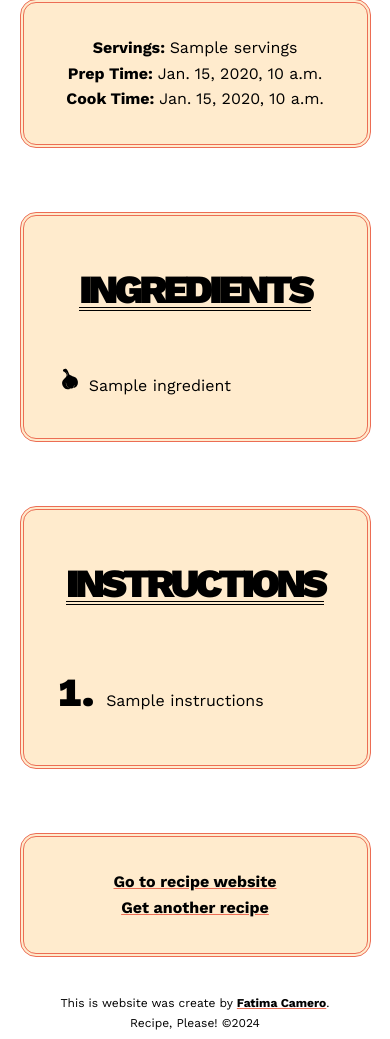
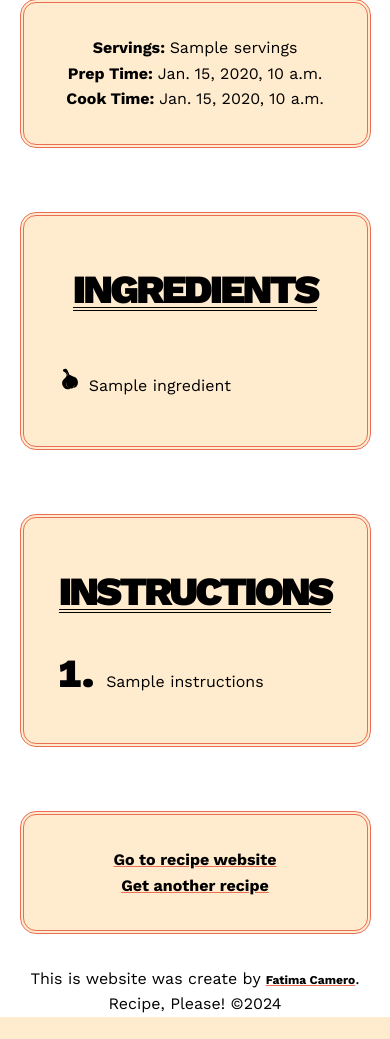
Before and after one commit to timamero/django-recipe-please, a Django app: template getrecipe/templates/getrecipe/scrapedrecipe_detail.html in a window 390 px wide. Shown: the part 231-1270 px from the top of the page. After the commit the page ends 1248 px from the top, so only its background shows below. Run offline with Django 3.2, Linux system fonts and the light colour scheme; the template is opened without the code that fills it: most values are stand-ins (such as "Sample title", 1, 10 or a date in 2020); data that the repository does not hold is empty; parts of the project's set-up code (start-up, migrations or seed data) failed here and were passed over.

Commit message:
Update style and content

```diff
--- a/getrecipe/static/css/styles.css
+++ b/getrecipe/static/css/styles.css
@@ -52,6 +52,7 @@ a {
     text-decoration-color: var(--color-brightorange);
     color: black;
     font-weight: 700;
+    font-size: 1.75rem;
     transition: all 0.3s linear;
 }
 
@@ -60,7 +61,7 @@ a:hover {
     background-color: var(--color-brightorange);
 }
 
-.footer p {
+.footer a {
     font-size: 0.75rem;
 }
 
@@ -175,12 +176,12 @@ a:hover {
 
 .list-card.ingredients {
     list-style-image: url('/static/images/cooking-food-garlic-svgrepo-com.svg');
-    /* list-style-image: url('/static/images/mushroom-svgrepo-com.svg'); */
 }
 
 ol li::marker {
     font-size: 2.5rem;
     font-weight: 900;
+    line-height: 0px;
 }
 
 /********************FOOTER*********************/
@@ -278,7 +279,7 @@ ol li::marker {
 }
 
 .list-card li {
-    margin-bottom: 8px;
+    margin-bottom: 16px;
 }
 
 .large-img {
@@ -329,6 +330,10 @@ ol li::marker {
 }
 
 @media screen and (max-width: 520px) {
+    a {
+        font-size: 1rem;
+    }
+
     .landing-title {
         font-size: 4rem;
     }
@@ -340,7 +345,7 @@ ol li::marker {
     .card h2 {
         font-size: 2.5rem;
         padding-bottom: 16px;
-        letter-spacing: -0.25rem;
+        letter-spacing: -0.175rem;
     }
 }
 
--- a/getrecipe/templates/getrecipe/scrapedrecipe_detail.html
+++ b/getrecipe/templates/getrecipe/scrapedrecipe_detail.html
@@ -34,9 +34,9 @@
         </div>
 
     {% else %}
-        <h1>Recipe not found</h1>
+        <h1>Sorry! I am having trouble getting the recipe. Try a recipe from a different website.</h1>
         {% load static %}
-        <img class="large-img" src="{% static '/images/cutlery-cooking-svgrepo-com.svg' %}" alt="Cutlery in form of x">
+        <img class="large-img" src="{% static '/images/cutlery-cross-of-a-knife-and-a-spoon-svgrepo-com.svg' %}" alt="Cutlery in form of x">
         <p><a href="{% url 'index' %}">Get another recipe</a></p>
     {% endif %}
 
```
Also changed, not shown: getrecipe/static/images/cutlery-cross-of-a-knife-and-a-spoon-svgrepo-com.svg (added).
